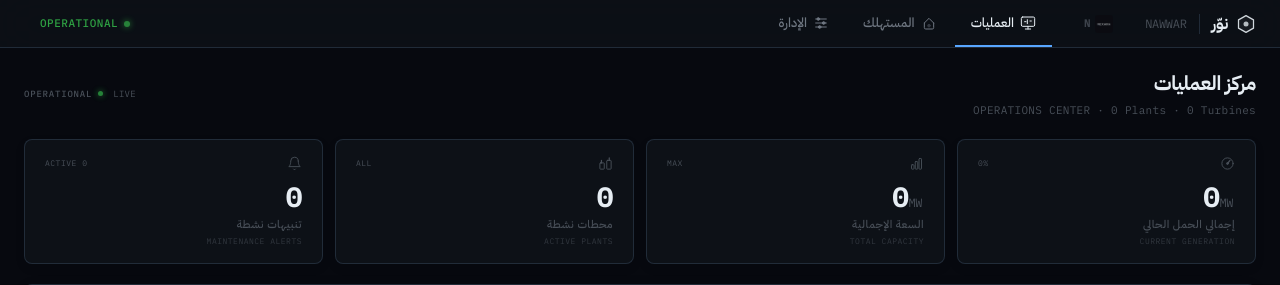
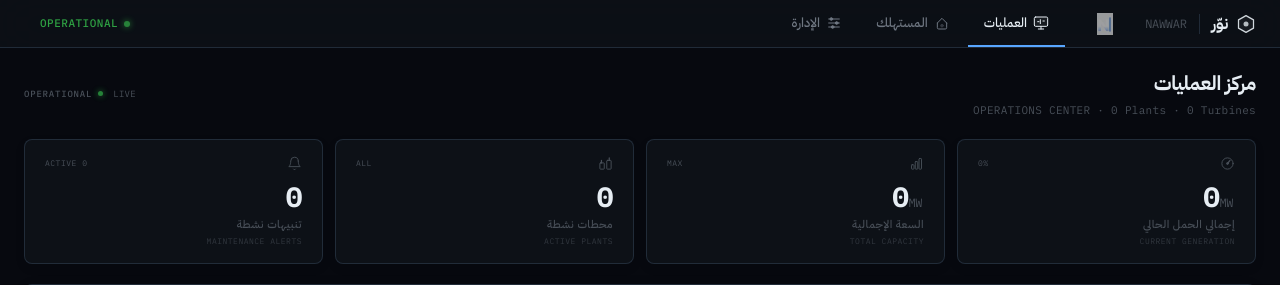
Before and after one commit to psdew2ewqws/NAWWAR, a Django app: page /nawwar/operations/ in a window 1280 px wide. Shown: the top 285 px of the page. Run offline with Django 5.2, Linux system fonts and the light colour scheme; data that the repository does not hold is empty.

Commit message:
Use Nexara gradient N logo in topbar instead of text
Replaced text "N" with the actual Nexara gradient N icon image
in the dashboard topbar brand area.

Co-Authored-By: Claude Opus 4.6 <noreply@anthropic.com>

```diff
--- a/templates/dashboard/nawwar_base.html
+++ b/templates/dashboard/nawwar_base.html
@@ -126,24 +126,15 @@
         .topbar-nexara {
             display: flex;
             align-items: center;
-            gap: 4px;
             text-decoration: none;
-            opacity: 0.5;
+            opacity: 0.6;
             transition: opacity 0.2s;
             flex-shrink: 0;
         }
         .topbar-nexara:hover { opacity: 1; }
-        .topbar-nexara-logo {
-            height: 18px; width: 18px;
-            border-radius: 3px;
-            object-fit: cover;
-        }
-        .topbar-nexara-text {
-            font-family: var(--mono);
-            font-size: 0.6875rem;
-            font-weight: 700;
-            color: var(--text-secondary);
-            letter-spacing: 0.5px;
+        .topbar-nexara-n {
+            height: 22px;
+            object-fit: contain;
         }
 
         .brand-separator {
@@ -1005,7 +996,7 @@
             <span style="font-weight: 400; font-size: 0.75rem; color: var(--text-muted); font-family: var(--mono);">NAWWAR</span>
         </a>
         <a href="https://Nexaratech.io" target="_blank" rel="noopener" class="topbar-nexara" title="Powered by Nexara">
-            <img src="{% static 'images/nexara-logo.jpeg' %}" alt="N" class="topbar-nexara-logo"><span class="topbar-nexara-text">N</span>
+            <img src="{% static 'images/nexara-n.jpeg' %}" alt="N" class="topbar-nexara-n">
         </a>
 
         <nav class="topbar-nav">
```
Also changed, not shown: static/images/nexara-n.jpeg (added).
